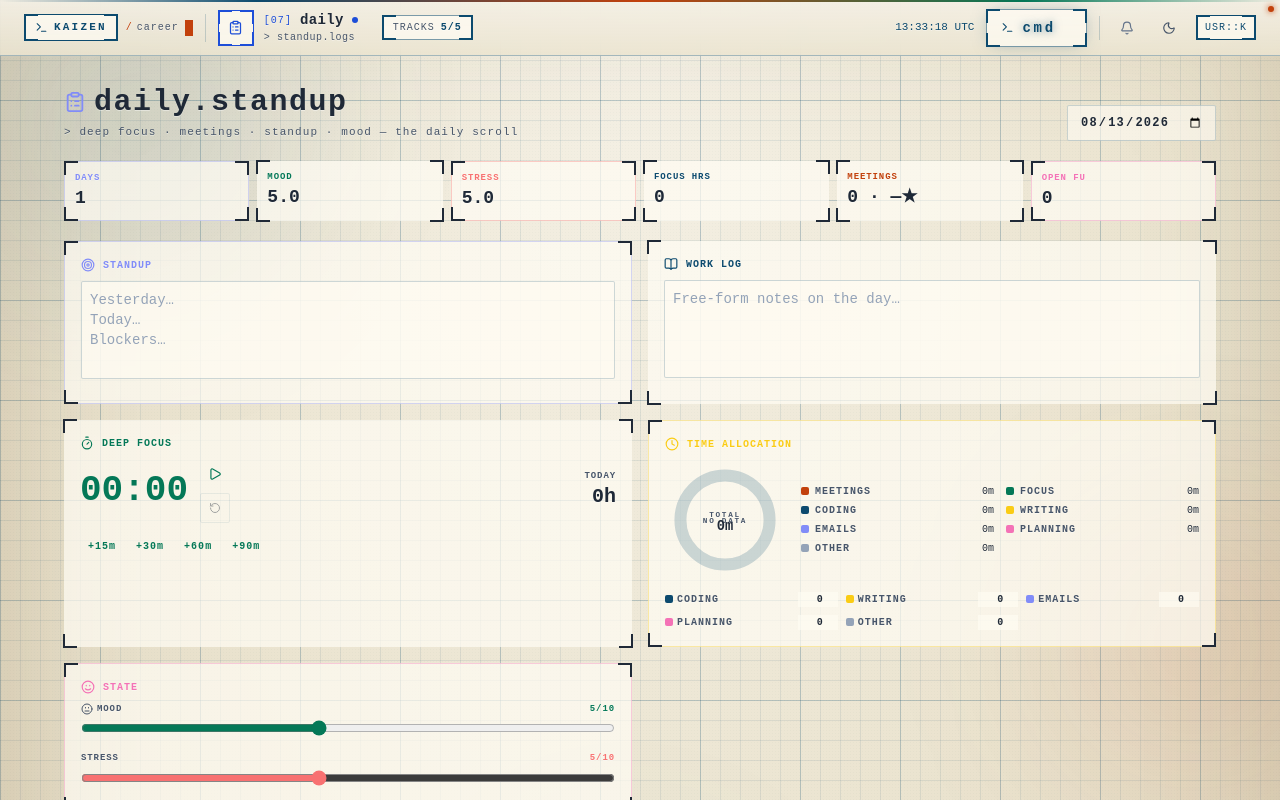
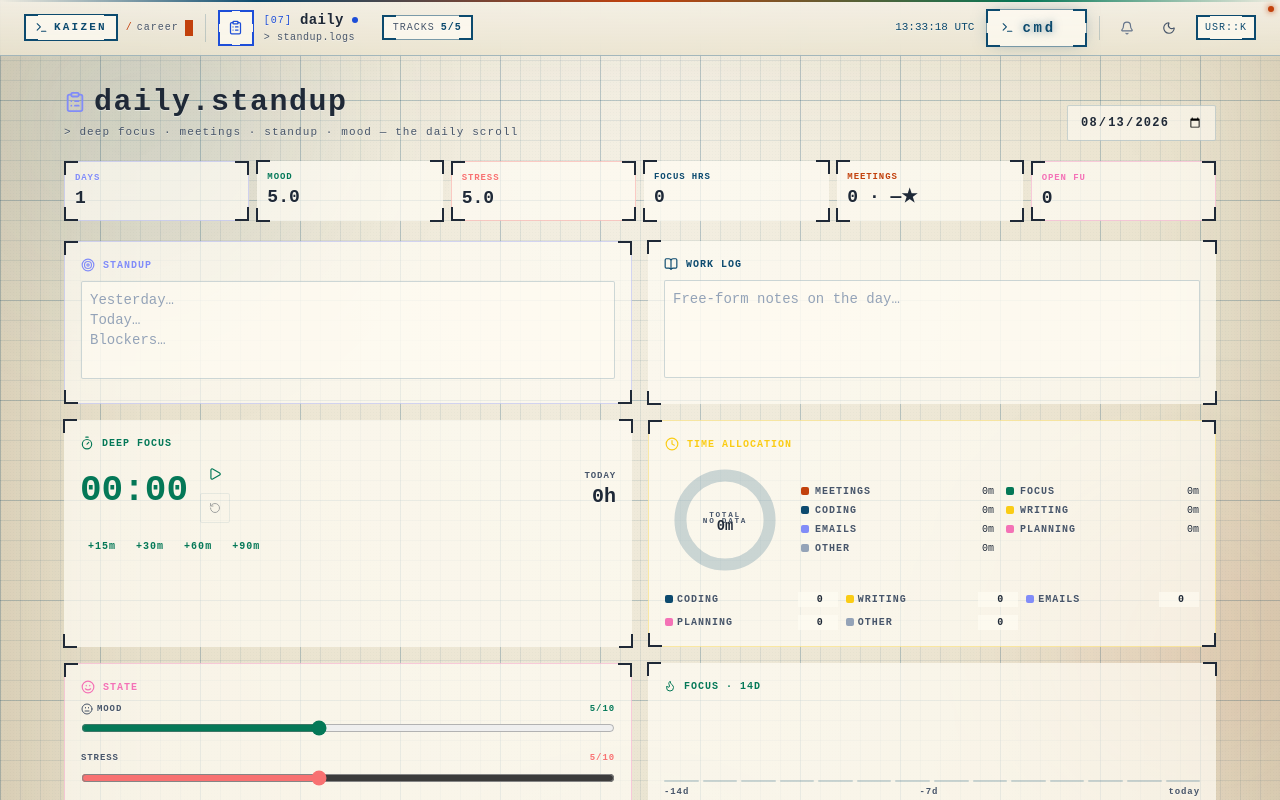
Before and after one commit to Lucifer-Newstar/Productivity-App, a Next.js app in the folder frontend/: page /career/daily in a window 1280 px wide. Shown: the top 800 px of the page. Built offline with nearby package versions, Linux system fonts and the light colour scheme.

Commit message:
feat(career/daily): 14-day focus-history bar chart with goal-based coloring + hover tooltips

```diff
--- a/frontend/components/career/sections/DailySection.tsx
+++ b/frontend/components/career/sections/DailySection.tsx
@@ -260,6 +260,8 @@ export default function DailySection() {
             <SliderRow label="Stress" value={entry.stress} color={COLORS.red} onChange={v=>upd({stress:v})}/>
           </div>
         </Card>
+
+        <FocusHistory days={career.days} color={COLORS.green} warnColor={COLORS.orange} goalMin={120}/>
 
         <div className="md:col-span-2 grid md:grid-cols-3 gap-3">
           <QuickList title="Wins" color={COLORS.green} items={entry.wins??[]} onAdd={t=>arrUpd("wins",t)} onDel={i=>arrDel("wins",i)}/>
@@ -531,5 +533,59 @@ function Stat({label,value,color}:{label:string;value:number|string;color:string
   );
 }
 
+/**
+ * FocusHistory — 14-day deep-focus bar chart. Each bar is
+ *   green  → met/exceeded 2h goal
+ *   orange → 1–2h
+ *   red    → <1h
+ *   muted  → 0 minutes logged
+ */
+function FocusHistory({ days, color, warnColor, goalMin = 120 }:
+  { days: WorkDayEntry[]; color: string; warnColor: string; goalMin?: number }) {
+  const series = useMemo(() => {
+    const out: { date: string; min: number }[] = [];
+    const byDate = new Map(days.map(d => [d.date, d.focusSessionsMinutes || 0]));
+    const d = new Date();
+    for (let i = 13; i >= 0; i--) {
+      const dt = new Date(d); dt.setDate(d.getDate() - i);
+      const iso = dt.toISOString().slice(0,10);
+      out.push({ date: iso, min: byDate.get(iso) || 0 });
+    }
+    return out;
+  }, [days]);
+  const max = Math.max(goalMin, ...series.map(s => s.min));
+  return (
+    <div className="rounded-sm p-4 hud-corner relative"
+      style={{background:"var(--cr-card)",border:`1px solid ${color}55`}}>
+      <span className="c-tr"/><span className="c-bl"/>
+      <div className="flex items-center gap-2 text-[10px] tracking-widest font-bold mb-2" style={{color}}>
+        <Flame size={12}/> FOCUS · 14D
+      </div>
+      <div className="flex items-end gap-1 h-20">
+        {series.map((s, i) => {
+          const h = max > 0 ? Math.max(2, (s.min / max) * 72) : 2;
+          const c = s.min === 0 ? "var(--cr-borderSoft)"
+            : s.min >= goalMin ? color
+            : s.min >= goalMin/2 ? warnColor
+            : "#f87171";
+          return (
+            <div key={s.date} className="flex-1 flex flex-col items-center gap-1 group relative">
+              <div className="w-full rounded-sm transition-all"
+                style={{ height: h, background: c, boxShadow: s.min >= goalMin ? `0 0 8px ${c}88` : "none" }}/>
+              <div className="opacity-0 group-hover:opacity-100 transition absolute -top-7 text-[9px] tracking-widest font-bold px-1.5 py-0.5 rounded-sm whitespace-nowrap"
+                style={{background:"var(--cr-card2)",color:"var(--cr-fg)",border:"1px solid var(--cr-border)"}}>
+                {s.date.slice(5)} · {Math.round(s.min/60*10)/10}h
+              </div>
+            </div>
+          );
+        })}
+      </div>
+      <div className="flex justify-between text-[9px] tracking-widest font-bold mt-1" style={{color:"var(--cr-fgMuted)"}}>
+        <span>-14d</span><span>-7d</span><span>today</span>
+      </div>
+    </div>
+  );
+}
+
 // Suppress unused imports
 void PlusCircle; void Calendar;
```
